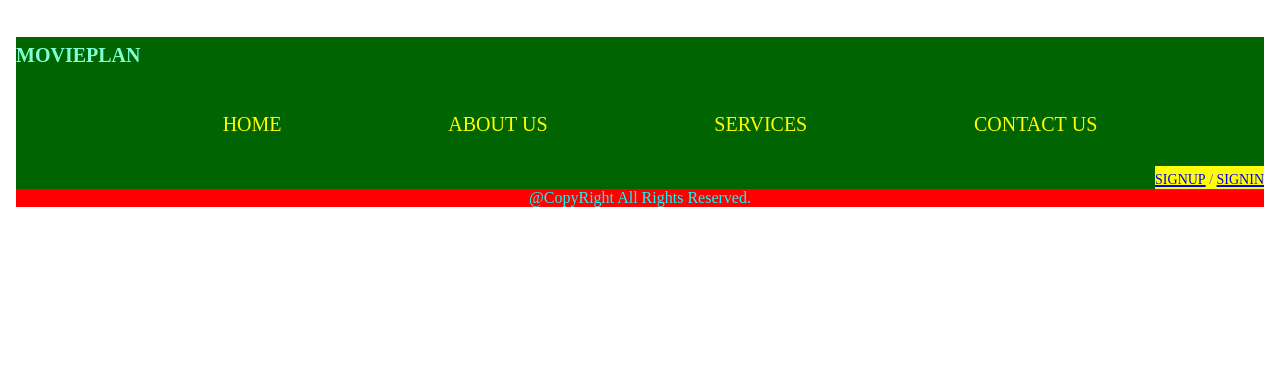
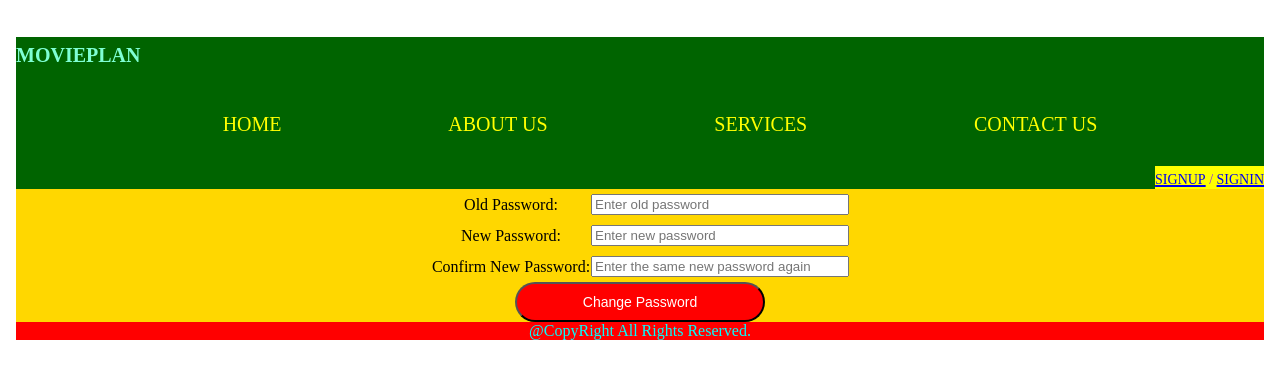
Before and after one commit to Trivikram-Sharma/movieplan-frontend, an Angular app: page /changepassword in a window 1280 px wide. Before the commit this address led to /. Shown: the top 378 px of the page. Built offline with nearby package versions, Linux system fonts and the light colour scheme.

Commit message:
Added change password component and changes in login service

```diff
--- a/src/app/app-routing.module.ts
+++ b/src/app/app-routing.module.ts
@@ -4,13 +4,15 @@ import { AboutusComponent } from './components/aboutus/aboutus.component';
 import { ContactusComponent } from './components/contactus/contactus.component';
 import { HomeComponent } from './components/home/home.component';
 import { RegisterComponent } from './components/register/register.component';
+import { ChangepasswordComponent } from './components/changepassword/changepassword.component';
 
 const routes: Routes = [
   {path:"", redirectTo:"home",pathMatch:"full"},
   {path:"home", component:HomeComponent},
   {path: "about", component: AboutusComponent},
   {path:"contact", component: ContactusComponent},
-  {path:"register",component:RegisterComponent}
+  {path:"register",component:RegisterComponent},
+  {path:"changepassword",component:ChangepasswordComponent}
 ];
 
 @NgModule({
--- a/src/app/app.module.ts
+++ b/src/app/app.module.ts
@@ -10,6 +10,7 @@ import { FormsModule, ReactiveFormsModule } from '@angular/forms';
 import { LoginStatusComponent } from './components/login-status/login-status.component';
 import { RegisterComponent } from './components/register/register.component';
 import { HttpClientModule } from '@angular/common/http';
+import { ChangepasswordComponent } from './components/changepassword/changepassword.component';
 
 @NgModule({
   declarations: [
@@ -18,7 +19,8 @@ import { HttpClientModule } from '@angular/common/http';
     AboutusComponent,
     ContactusComponent,
     LoginStatusComponent,
-    RegisterComponent
+    RegisterComponent,
+    ChangepasswordComponent
   ],
   imports: [
     BrowserModule,
--- /dev/null
+++ b/src/app/components/changepassword/changepassword.component.css
@@ -0,0 +1,36 @@
+
+form{
+    display: flex;
+    flex-direction: column;
+    justify-content: center;
+    align-items: center;
+}
+form .form-group{
+    display: flex;
+    flex-direction: row;
+    justify-content: center;
+    align-items: center;
+    border: 5px;
+    margin: 5px;
+}
+label{
+    width: 160px;
+    text-align: center;
+}
+.form-control{
+    width: 250px
+}
+button{
+    width: 200px;
+    height: 40px;
+    background-color: red;
+    color: white;
+    border-radius: 60px;
+    font-size: 14px;
+}
+.form-error{
+    display: block;
+    text-align: center;
+    background-color: white;
+    color: crimson;
+}
--- /dev/null
+++ b/src/app/components/changepassword/changepassword.component.html
@@ -0,0 +1,24 @@
+<form [formGroup]="changePasswordForm" (ngSubmit)="submit()">
+    <div class="form-group">
+        <label for="oldpassword"> Old Password:</label>
+        <input type="password" class="form-control" formControlName="oldpassword" placeholder="Enter old password">
+    </div>
+    <div class="form-error" *ngIf="oldpassword?.touched && oldpassword?.invalid">
+            Old Password should not be empty!
+        </div>
+    <div class="form-group">
+        <label for="newpassword"> New Password:</label>
+        <input type="password" class="form-control" formControlName="newpassword" placeholder="Enter new password">
+    </div>
+    <div class="form-error" *ngIf="newpassword?.touched && newpassword?.invalid">
+            New Password should not be empty!
+        </div>
+    <div class="form-group">
+        <label for="confirmpassword">Confirm New Password:</label>
+        <input type="password" class="form-control" formControlName="confirmpassword" placeholder="Enter the same new password again">
+    </div>
+    <div class="form-error" *ngIf="confirmpassword?.touched && confirmpassword?.invalid">
+            Confirm New Password should not be empty!
+        </div>
+    <button type="submit" class="form-control">Change Password</button>
+</form>
--- /dev/null
+++ b/src/app/components/changepassword/changepassword.component.ts
@@ -0,0 +1,61 @@
+import { Component, OnInit } from '@angular/core';
+import { FormGroup, FormControl, Validators } from '@angular/forms';
+import { Admin } from 'src/interfaces/admin';
+import { LoginService } from 'src/services/login/login.service';
+import { User } from 'src/interfaces/user';
+@Component({
+  selector: 'app-changepassword',
+  templateUrl: './changepassword.component.html',
+  styleUrls: ['./changepassword.component.css']
+})
+export class ChangepasswordComponent implements OnInit {
+
+  constructor(private loginService:LoginService) { }
+  message:any;
+  currentUser:User = this.loginService.currentUser;
+  //currentAdmin:Admin = this.loginService.currentAdmin;
+  ngOnInit(): void {
+  }
+
+
+  changePasswordForm = new FormGroup(
+    {
+      oldpassword: new FormControl('', Validators.required),
+      newpassword: new FormControl('',Validators.required),
+      confirmpassword: new FormControl('',Validators.required)
+    }
+  );
+
+  get oldpassword(){
+    return this.changePasswordForm.get('oldpassword')
+  }
+  get newpassword(){
+    return this.changePasswordForm.get('newpassword')
+
+  }
+  get confirmpassword(){
+    return this.changePasswordForm.get('confirmpassword')
+  }
+  submit(){
+    if(!this.changePasswordForm.invalid) {
+      if(<String>this.oldpassword?.value == this.currentUser.password) {
+        if(this.newpassword?.value == this.confirmpassword?.value){
+          let changepasswordRecord = {
+
+          };
+          //Some code for password change
+        }
+        else {
+          alert(`The new passwords are not matching!
+           Please enter the same new password in 'New Password' and 'Confirm Passowrd'`)
+        }
+      }
+      else {
+        alert('Incorrect old password! Please enter your old password')
+      }
+    }
+    else {
+      alert('Something Went Wrong!')
+    }
+  }
+}
--- a/src/app/components/home/home.component.ts
+++ b/src/app/components/home/home.component.ts
@@ -46,6 +46,9 @@ export class HomeComponent implements OnInit {
         let resp = this.loginService.userLogin(user);
         resp.subscribe((data:any) => this.message = data);
         this.loginService.currentUser = this.message;
+        if(this.loginService.currentUser!=null) {
+          this.loginService.updateLoggedIn(true);
+        }
       }
       else if(this.adminrole?.value=="No") {
         let adminuser:Admin = {
@@ -56,6 +59,9 @@ export class HomeComponent implements OnInit {
         let resp = this.loginService.adminLogin(adminuser);
         resp.subscribe((data:any) => this.message = data);
         this.loginService.currentAdmin = this.message;
+        if(this.loginService.currentAdmin!=null) {
+          this.loginService.updateLoggedIn(true);
+        }
       }
       else {
         alert("Something went wrong")
--- a/src/app/components/login-status/login-status.component.css
+++ b/src/app/components/login-status/login-status.component.css
@@ -5,12 +5,22 @@
  .dropdown-content{
      display: none;
  }
+ .dropdown-content ul {
+    list-style-type: none;
+ }
+ .dropdown-content ul li a:hover {
+    background-color: crimson;
+    color: white;
+ }
 
  .dropdown:hover .dropdown-content{
      display: flex;
      flex-direction: column;
      justify-content:flex-end;
      background-color: yellow;
+     max-width: 200px;
+     padding-left: 0px;
+     margin-left: 0px;
  }
 
  .default-text{
--- a/src/app/components/login-status/login-status.component.html
+++ b/src/app/components/login-status/login-status.component.html
@@ -3,7 +3,10 @@
     <div class="dropdown">
     Hello {{userName}}
     <div class="dropdown-content">
-        <a href="#" (click)="logout()">LogOut</a>
+        <ul>
+        <li><a href="#" (click)="logout()">LogOut</a></li>
+        <li><a href="#" routerLink="/changepassword">Change Password</a></li>
+        </ul>
     </div>
     </div>
 </div>
--- a/src/app/components/login-status/login-status.component.ts
+++ b/src/app/components/login-status/login-status.component.ts
@@ -19,7 +19,7 @@ export class LoginStatusComponent implements OnInit {
   currentAdmin:Admin = this.loginService.currentAdmin;
 
   loggedin=this.currentUser!=null || this.currentAdmin!=null;
-  userName() {
+  get userName() {
     return this.currentUser.userName;
   }
 
@@ -28,11 +28,14 @@ export class LoginStatusComponent implements OnInit {
     if(this.currentUser==null && this.currentAdmin!=null) {
       let resp = this.loginService.adminLogout(this.currentAdmin);
       resp.subscribe((data:any) => this.message = data);
+      this.loginService.currentAdmin = null;
     }
     else if(this.currentUser!=null && this.currentAdmin==null) {
       let resp = this.loginService.userLogout(this.currentUser);
       resp.subscribe((data:any) => this.message = data);
+      this.loginService.currentUser = null;
     }
+    this.loginService.updateLoggedIn(false);
   }
 
 }
--- a/src/services/login/login.service.ts
+++ b/src/services/login/login.service.ts
@@ -9,12 +9,15 @@ import { User } from 'src/interfaces/user';
 })
 export class LoginService {
 
+  currentUser:any;
+  currentAdmin:any;
 
   constructor(private http:HttpClient) {
     this.currentUser = null;
+    this.currentAdmin = null;
    }
-  currentUser:any;
-  currentAdmin:any;
+
+  loggedin:boolean = false;
   userLogin(user:User) {
     return this.http.post(userapi.signIn,user,{responseType:'text' as 'json'})
   }
@@ -31,4 +34,8 @@ export class LoginService {
     return this.http.post(adminapi.adminLogout,admin,{responseType: 'text' as 'json'})
   }
 
+  updateLoggedIn(status:boolean){
+    this.loggedin = status;
+  }
+
 }
```
Also changed, not shown: 1 other file (tests, documents, lock files or other folders).
